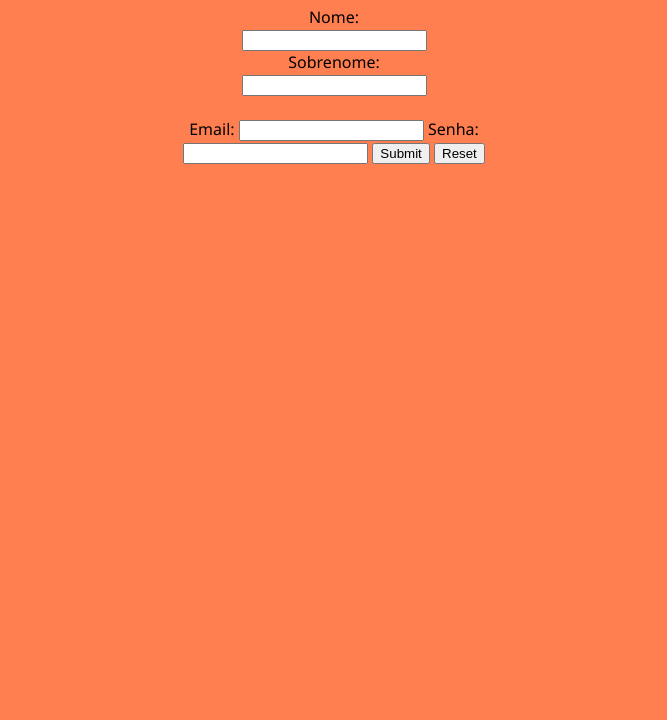
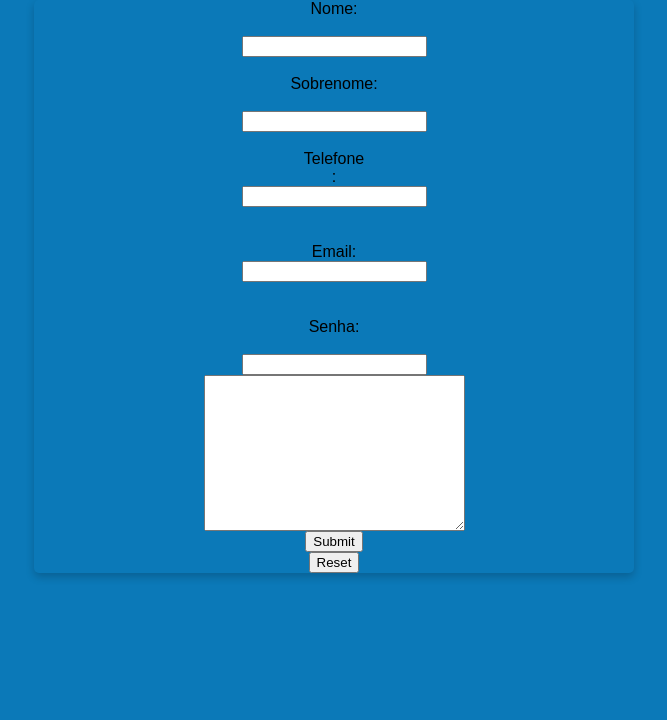
Before and after one commit to Lestarplay/Projeto-Revisao-04, a plain HTML site: page index.html in a window 1280 px wide. Shown: the part 80-800 px from the top of the page, without its empty margins (306-973 px from the left). Drawn offline with Linux system fonts and the light colour scheme; a web font is replaced by a local one.

Commit message:
Add files via upload

```diff
--- a/css/style.css
+++ b/css/style.css
@@ -1,11 +1,30 @@
-body{
-    background-color: coral;
-    font-family: 'Segoe UI', Tahoma, Geneva, Verdana, sans-serif;
+body {
+    background-color: #0b79b8;
+    font-family: "Bungee Tint", sans-serif;
 }
-h1{
+
+h1 {
     text-align: center;
 }
-.card{
-    display: block;
-    text-align: center;
+.gb{
+
 }
+.base {
+    display: flex;
+    justify-content: center;
+}
+
+.card {
+    display: flex;
+    align-items: center;
+    flex-direction: column;
+    justify-content: center;
+    box-shadow: 0 4px 8px 0 rgba(0, 0, 0, 0.2);
+    transition: 0.3s;
+    border-radius: 5px;
+    width: 600px;
+}
+
+img {
+    border-radius: 5px 5px 0 0;
+}
--- a/index.html
+++ b/index.html
@@ -5,28 +5,40 @@
     <meta charset="UTF-8">
     <meta name="viewport" content="width=device-width, initial-scale=1.0">
     <meta name="description" content="Formulario pessoal">
-    <meta name="keywords" conten="site, Formulario e seguro">
+    <meta name="keywords" conten="site, Formulário e seguro">
     <link rel="stylesheet" href="css/style.css">
     <link rel="shortcut icon" href="img/icons8-formato-16.png" type="image/x-icon">
-    <title>Formulario para contato</title>
+    <title>Formulário para contato</title>
+    <link rel="preconnect" href="https://fonts.googleapis.com">
+    <link rel="preconnect" href="https://fonts.gstatic.com" crossorigin>
+    <link href="https://fonts.googleapis.com/css2?family=Bungee+Tint&display=swap" rel="stylesheet">
 </head>
 
 <body>
     <header>
         <h1>Bem vindo!</h1>
     </header>
-    <form class="card">
+
+    <div class="base">
+     <div class="gb">
+        <form class="card">
         <label for="fname">Nome:</label><br>
         <input type="text" id="fname" name="fname"><br>
         <label for="lname">Sobrenome:</label><br>
+        <input type="text" id="fname" name="fname"><br>
+        <label for="Telefone">Telefone</label>:</label><br>
         <input type="text" id="lname" name="lname" value=""><br><br>
         <label for="email">Email:</label>
-        <input type="email" id="email" name="email">
+        <input type="email" id="email" name="email"><br><br>
         <label for="pwd">Senha:</label><br>
         <input type="password" id="pwd" name="pwd">
+        <textarea name="message" rows="10" cols="30">
+        </textarea>
         <input type="submit">
         <input type="reset" value="Reset">
     </form>
+   </div>
+   </div>
 </body>
 
 </html>
```
